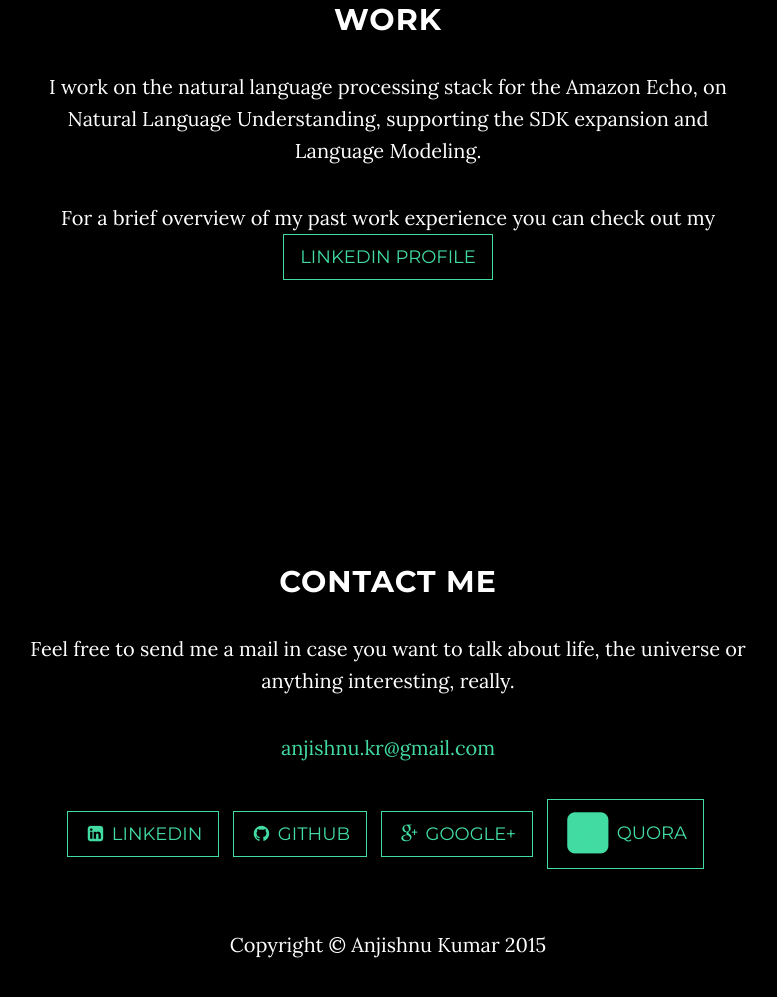
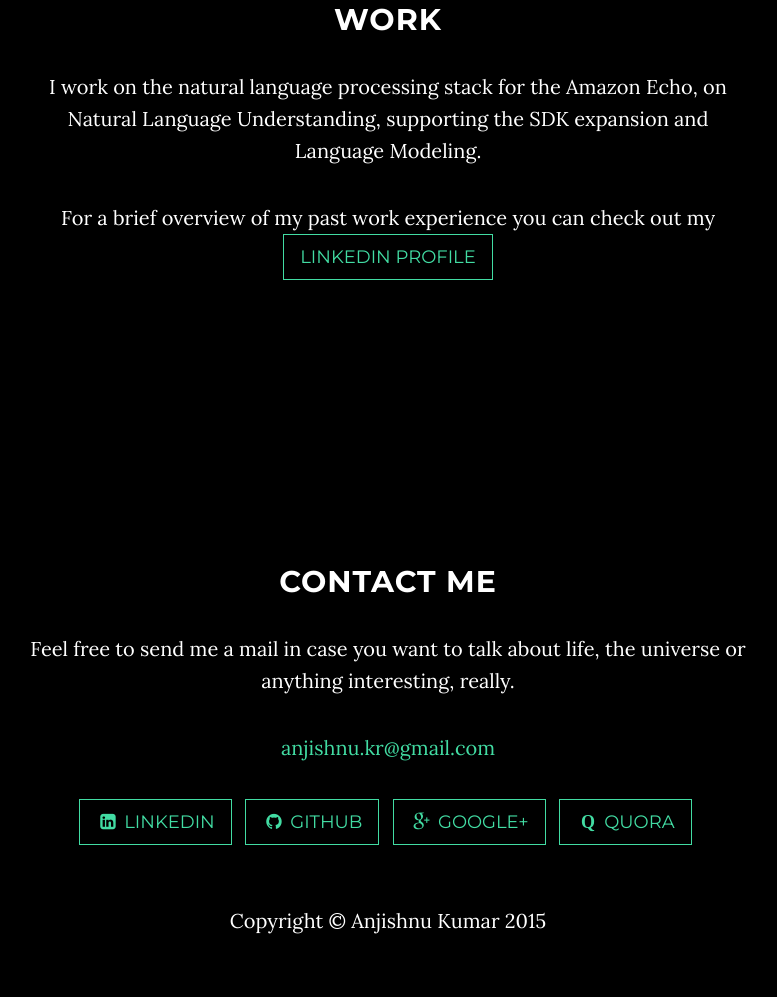
Before and after one commit to anjishnu/anjishnu.github.io, a plain HTML site: page index.html in a window 1280 px wide. Shown: the part 1886-2883 px from the top of the page, without its empty margins (252-1029 px from the left). Drawn offline with Linux system fonts and the light colour scheme; some packages are replaced by stand-ins of ours.

Commit message:
changes?

```diff
--- a/index.html
+++ b/index.html
@@ -146,10 +146,7 @@
 			<span class="network-name">Google+</span></a>
                     </li>
 		     <li>
-                       <a href="http://www.quora.com/Anjishnu-Kumar" class="btn btn-default btn-lg"> <span class="fa-stack fa-lg">
-			   <span class="fa fa-square fa-stack-2x"></span>
-			   <span class="fa fa-fw fa-stack-1x"><strong>Q</strong></span>
-			 </span>
+                       <a href="http://www.quora.com/Anjishnu-Kumar" class="btn btn-default btn-lg"> <span class="fa fa-fw"><strong>Q</strong></span>
 			<span class="network-name">Quora</span></a>
                     </li>
 
```
